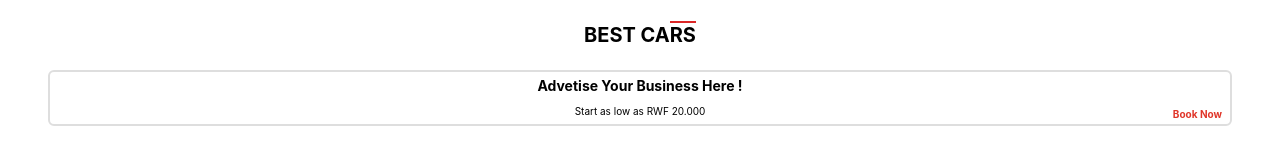
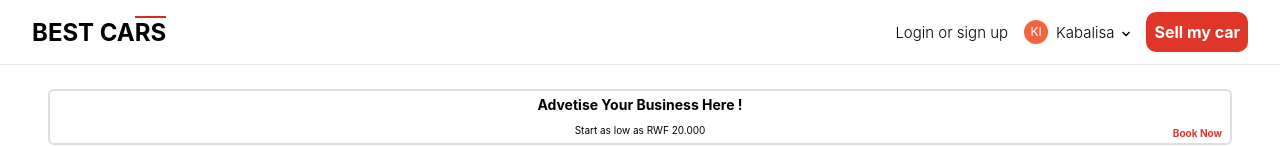
Before and after one commit to Kabalisa/car-sales-frontend, a Next.js app: page / in a window 1280 px wide. Shown: the top 146 px of the page. Built offline with nearby package versions, Linux system fonts and the light colour scheme.

Commit message:
dropdown

```diff
--- a/components/common/header/index.jsx
+++ b/components/common/header/index.jsx
@@ -1,9 +1,12 @@
 import Link from "next/link";
+import { FontAwesomeIcon } from "@fortawesome/react-fontawesome";
+import { faChevronDown } from "@fortawesome/free-solid-svg-icons";
 import styles from "./styles/header.module.scss";
 
 const Header = () => {
   return (
-    <nav className="container flex justify-center pt-6">
+    <nav className="border-b">
+      <div className="container flex justify-center md:justify-between pt-6 md:pt-3">
         <h1 className={styles.title}>
           <Link href="/">
             <a>
@@ -11,7 +14,47 @@ const Header = () => {
             </a>
           </Link>
         </h1>
-      <div></div>
+        <div className="flex md:pb-3">
+          <div className={styles.loginSignup}>Login or sign up</div>
+          <div className={styles.dropdown}>
+            <div className="flex">
+              <div className={styles.userAvatar}>KI</div>
+              <span className={styles.username}>Kabalisa</span>
+              <FontAwesomeIcon
+                icon={faChevronDown}
+                className={styles.arrowDown}
+              />
+            </div>
+            <div className={styles.dropdownContainer}>
+              <ul className={styles.dropdownList}>
+                <li className={styles.dropdownItem}>
+                  <Link href="/">
+                    <a className={styles.dropdownItem__link}>My Ads</a>
+                  </Link>
+                </li>
+                <li className={styles.dropdownItem}>
+                  <Link href="/">
+                    <a className={styles.dropdownItem__link}>My Profile</a>
+                  </Link>
+                </li>
+                <li className={styles.dropdownItem}>
+                  <Link href="/">
+                    <a className={styles.dropdownItem__link}>
+                      Account Settings
+                    </a>
+                  </Link>
+                </li>
+                <li className={styles.dropdownItem}>
+                  <Link href="/">
+                    <a className={styles.dropdownItem__link}>Signout</a>
+                  </Link>
+                </li>
+              </ul>
+            </div>
+          </div>
+          <button className={styles.button}>Sell my car</button>
+        </div>
+      </div>
     </nav>
   );
 };
--- a/components/common/header/styles/header.module.scss
+++ b/components/common/header/styles/header.module.scss
@@ -1,6 +1,88 @@
 .title {
-  font-weight: bold;
+  @apply md:self-center md:pb-3 font-bold;
   font-size: 20px;
   line-height: 22px;
   text-transform: uppercase;
+
+  @screen md {
+    font-size: 24px;
+    line-height: 27px;
+  }
 }
+
+.button {
+  @apply hidden md:block bg-red-450 text-white font-bold p-2;
+  border-radius: 10px;
+}
+
+.loginSignup {
+  @apply self-center mr-4 hidden md:block cursor-pointer font-light;
+  font-style: normal;
+  font-size: 15px;
+  line-height: 15px;
+}
+
+.dropdown {
+  @apply self-center mr-4 hidden md:block cursor-pointer relative;
+
+  &:hover {
+    .dropdownContainer {
+      @apply opacity-100 visible;
+    }
+  }
+
+  .userAvatar {
+    @apply mr-2 flex flex-col justify-center items-center bg-red-430;
+    width: 24px;
+    height: 24px;
+    font-size: 12px;
+    border-radius: 50%;
+    color: #fff;
+    text-transform: uppercase;
+  }
+
+  .username {
+    @apply mr-2 self-center font-light;
+    font-style: normal;
+    font-size: 15px;
+    line-height: 15px;
+  }
+
+  .arrowDown {
+    @apply self-center;
+    width: 8px;
+    margin-top: 4px;
+  }
+
+  .dropdownContainer {
+    @apply block bg-white absolute w-auto border-t border-gray-230 opacity-0 invisible;
+    top: 180%;
+    left: -1px;
+    min-width: 164px;
+    white-space: nowrap;
+    border-bottom-right-radius: 5px;
+    border-bottom-left-radius: 5px;
+    box-shadow: 0 16px 16px 0 rgb(0 0 0 / 4%);
+    z-index: 1001;
+    transition: all 0.2s;
+
+    .dropdownList {
+      @apply m-0 p-0;
+      list-style-type: none;
+
+      .dropdownItem {
+        @apply border-t border-gray-230;
+        &:hover {
+          @apply bg-gray-220;
+        }
+        .dropdownItem__link {
+          @apply cursor-pointer text-black-120 block font-normal;
+          line-height: 1.43;
+          font-size: 14px;
+          padding: 8px 16px;
+          text-decoration: none;
+        }
+      }
+    }
+  }
+}
--- a/components/landingPage/category/styles/category.module.scss
+++ b/components/landingPage/category/styles/category.module.scss
@@ -2,9 +2,8 @@
   @apply w-full flex justify-between border-b border-gray-250 py-4;
 
   .category__title {
-    @apply pl-4;
+    @apply pl-4 font-normal;
     font-style: normal;
-    font-weight: normal;
     font-size: 12px;
     line-height: 18px;
   }
--- a/components/landingPage/featuredCar/styles/featuredCar.module.scss
+++ b/components/landingPage/featuredCar/styles/featuredCar.module.scss
@@ -18,18 +18,16 @@
     }
 
     .featuredCarPrice {
-      @apply text-red-450 mb-1;
+      @apply text-red-450 mb-1 font-medium;
       font-style: normal;
-      font-weight: 500;
       font-size: 11px;
       line-height: 16px;
       margin-top: auto;
     }
 
     .featuredCarType {
-      @apply mb-1;
+      @apply mb-1 font-medium;
       font-style: normal;
-      font-weight: 500;
       font-size: 10px;
       line-height: 15px;
     }
--- a/components/landingPage/heroBanner/styles/heroBanner.module.scss
+++ b/components/landingPage/heroBanner/styles/heroBanner.module.scss
@@ -4,25 +4,22 @@
   height: 56px;
 
   .advertise__title {
-    @apply pt-1.5;
+    @apply pt-1.5 font-bold;
     font-style: normal;
-    font-weight: bold;
     font-size: 14px;
     line-height: 16px;
   }
 
   .advertise__subTitle {
-    @apply pt-3;
+    @apply pt-3 font-normal;
     font-style: normal;
-    font-weight: normal;
     font-size: 10px;
     line-height: 11px;
   }
 
   .advertise__book {
-    @apply text-red-450 absolute right-2 bottom-1;
+    @apply text-red-450 absolute right-2 bottom-1 font-bold;
     font-style: normal;
-    font-weight: bold;
     font-size: 10px;
     line-height: 11px;
   }
--- a/styles/_components.scss
+++ b/styles/_components.scss
@@ -1,23 +1,21 @@
 @layer components {
   .featured-title {
+    @apply font-bold;
     font-style: normal;
-    font-weight: bold;
     font-size: 13px;
     line-height: 19px;
   }
 
   .thin-text {
-    @apply text-gray-360;
+    @apply text-gray-360 font-light;
     font-style: normal;
-    font-weight: 300;
     font-size: 8px;
     line-height: 12px;
   }
 
   .thin-text-1 {
-    @apply text-gray-370;
+    @apply text-gray-370 font-light;
     font-style: normal;
-    font-weight: 300;
     font-size: 7px;
     line-height: 10px;
   }
--- a/tailwind.config.js
+++ b/tailwind.config.js
@@ -12,13 +12,19 @@ module.exports = {
     extend: {
       colors: {
         gray: {
+          220: "#f6f7f8",
+          230: "#eef0f1",
           250: "#e8e8e8",
           350: "#dedede",
           360: "#808080",
           370: "#333333",
         },
         red: {
+          430: "#f2643e",
           450: "#E03529",
+        },
+        black: {
+          120: "#2b2d2e",
         },
       },
     },
```
Lines whose indentation alone changed are shown as unchanged.
